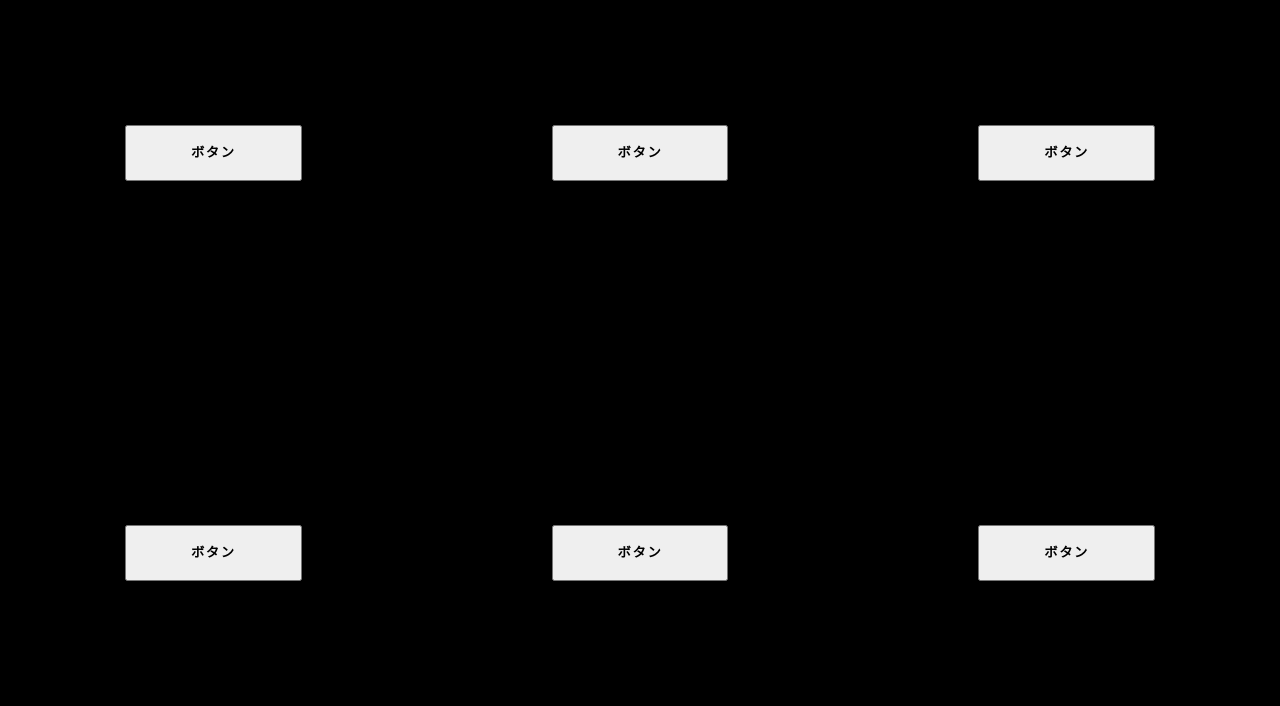
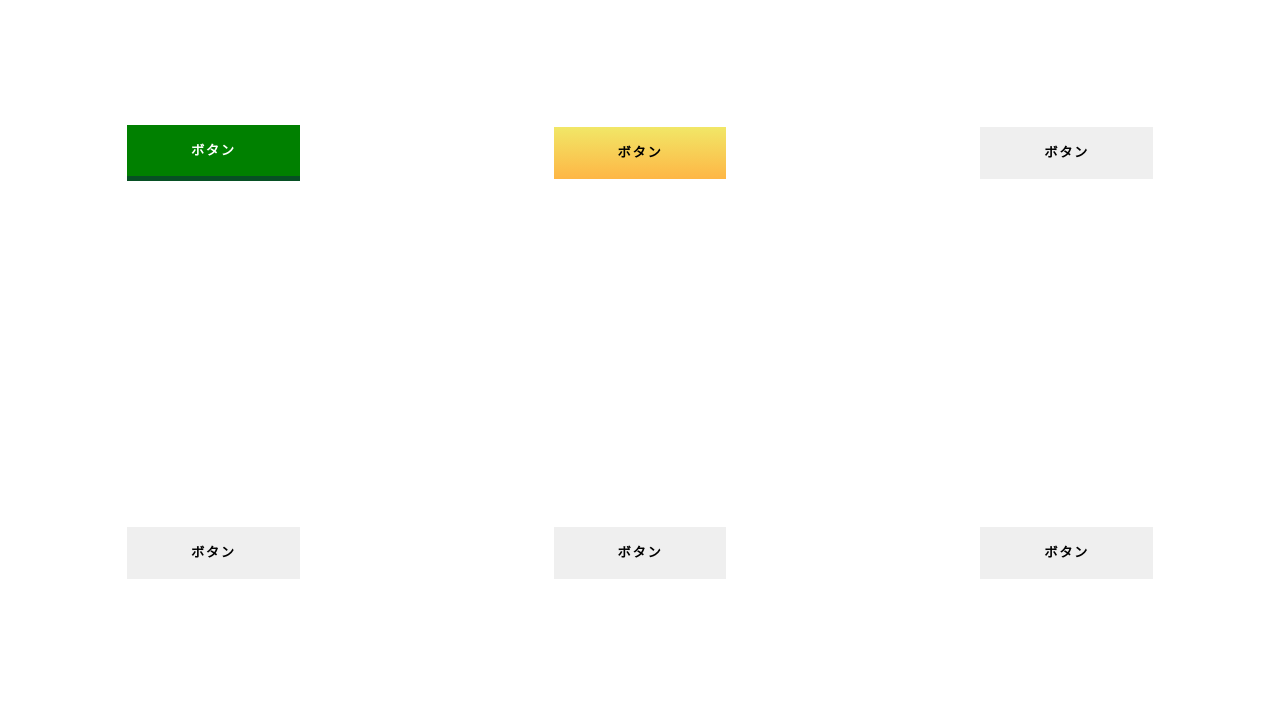
Before and after one commit to heko86/Collection-Of-Buttons, a plain HTML site: page index.html in a window 1280 px wide. Shown: the part 47-753 px from the top of the page. Drawn offline with Linux system fonts and the light colour scheme.

Commit message:
✨ ボタン1,2追加

```diff
--- a/style.css
+++ b/style.css
@@ -4,7 +4,7 @@ body {
 
 .container {
   min-height: 100vh;
-  background-color: black;
+  background-color: white;
   display: grid;
   grid-template-columns: 1fr 1fr 1fr;
   grid-template-rows: 1fr 1fr;
@@ -24,4 +24,29 @@ body {
   cursor: pointer;
   text-align: center;
   letter-spacing: 0.1rem;
+  position: relative;
+  box-sizing: border-box;
+  border: none;
 }
+.btn-style1 {
+  color: white;
+  background-color: green;
+  border-bottom: 5px solid #075024;
+  transition: all 0.3s;
+}
+.btn-style1:hover {
+  margin-top: 3px;
+  border-bottom: 2px solid rgb(3, 49, 3);
+}
+.btn-style2 {
+  background: #f1e767;
+  background: linear-gradient(to bottom, #f1e767 0%, #feb645 100%);
+}
+.btn-style2:hover {
+  background: linear-gradient(to top, #f1e767 0%, #feb645 100%);
+}
+
+.btn-style3::before {
+}
+.btn-style3:before {
+}
```
